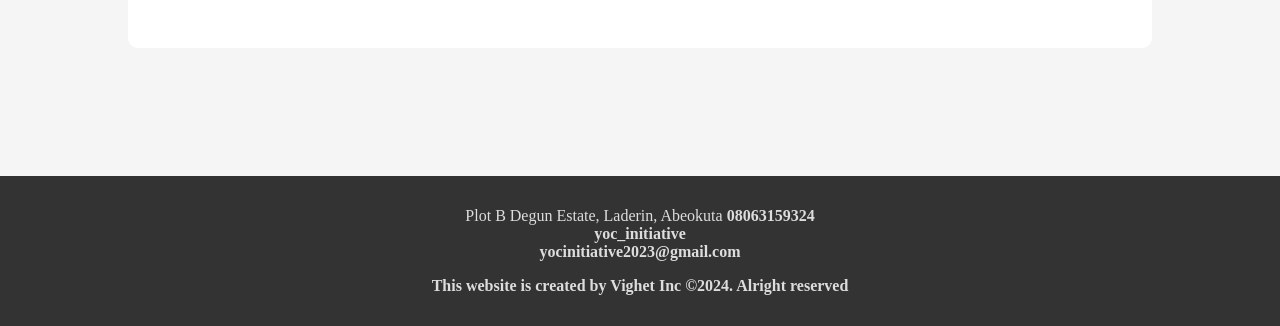
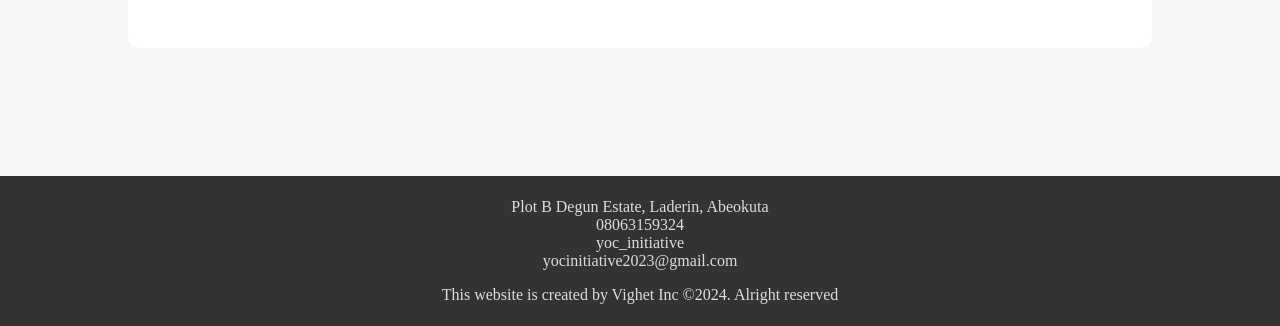
Before and after one commit to vighet/Yemi-Ola-Care-Initiative, a plain HTML site: page web-development/yemiolahomepage.html in a window 1280 px wide. Shown: the part 1775-2101 px from the top of the page. Drawn offline with Linux system fonts and the light colour scheme.

Commit message:
Update yemiolahomepage.html

```diff
--- a/web-development/yemiolahomepage.html
+++ b/web-development/yemiolahomepage.html
@@ -61,7 +61,7 @@
         </div>
         <div class="footer">
             <footer>
-                <p>Plot B Degun Estate, Laderin, Abeokuta <b> 08063159324 <br>yoc_initiative<br>yocinitiative2023@gmail.com <p>
+                <p>Plot B Degun Estate, Laderin, Abeokuta <br> 08063159324 <br>yoc_initiative<br>yocinitiative2023@gmail.com <p>
                 <p>This website is created by Vighet Inc &copy;2024. Alright reserved</p>
             </footer>
         </div>
```
